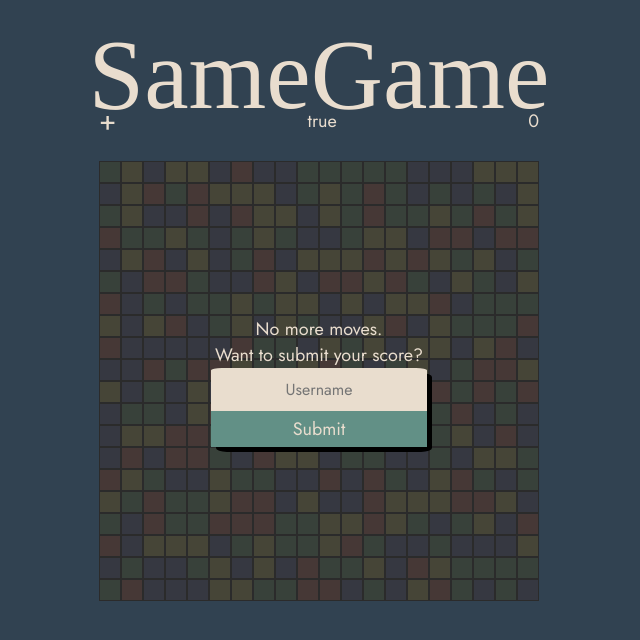
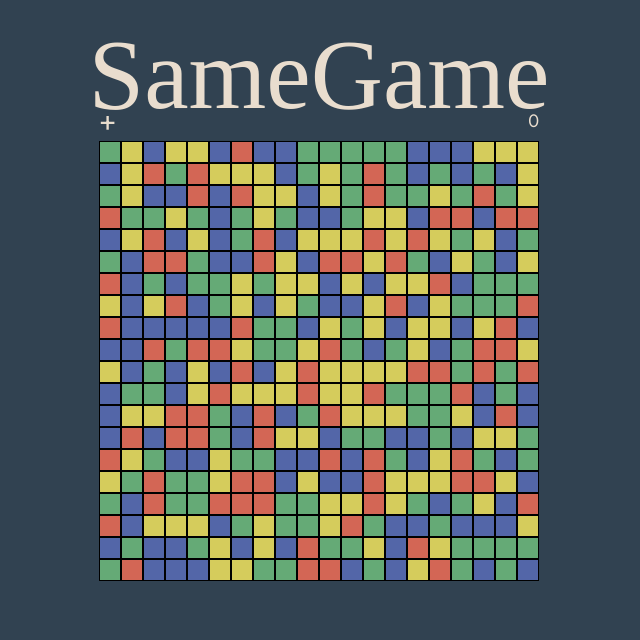
Before and after one commit to kvssr/SameGame, a React (Create React App) app: page / in a window 1280 px wide. Shown: the top 640 px of the page, without its empty margins (321-961 px from the left). Built offline with nearby package versions, Linux system fonts and the light colour scheme; a web font is replaced by a local one.

Commit message:
Fixed order of screens

```diff
--- a/src/assets/game.css
+++ b/src/assets/game.css
@@ -19,7 +19,6 @@ input {
     margin: auto;
     align-items: center;
     background-color: #e9ddce;
-    margin-top: 20px;
     position: relative;
 }
 
--- a/src/views/game/index.jsx
+++ b/src/views/game/index.jsx
@@ -50,10 +50,14 @@ const GameView = () => {
     });
   };
 
-  const handleNewGameClick = (e) => {
+  const generateNewGame = () => {
     setBoard(generateBoard());
     setScore(0);
     setCanMove(true);
+  };
+
+  const handleNewGameClick = (e) => {
+    generateNewGame();
   };
 
   const handleOnMouseLeave = (e) => {
@@ -64,6 +68,7 @@ const GameView = () => {
     console.log("setUsername", username);
     if (username === undefined) return;
     setUsername(username);
+    generateNewGame();
   };
 
   return (
@@ -75,10 +80,6 @@ const GameView = () => {
         >
           <p>+</p>
         </button>
-        <div className="usernameDiv">
-          <p>{username}</p>
-          <p>{canMove.toString()}</p>
-        </div>
         <div className="scoreDiv">
           <p>{score}</p>
         </div>
@@ -103,7 +104,7 @@ const GameView = () => {
             </div>
           );
         })}
-        {canMove && <UsernameInput setUsername={handleSetUsername} />}
+        {!canMove && <UsernameInput setUsername={handleSetUsername} />}
       </div>
     </div>
   );
```
